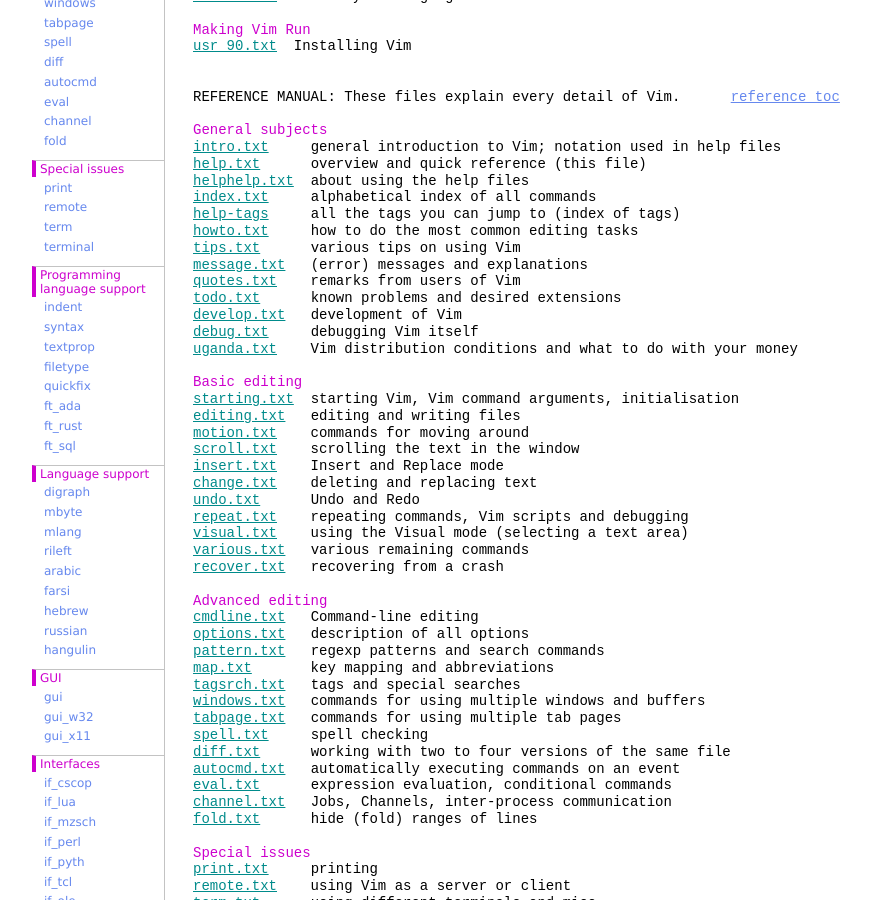
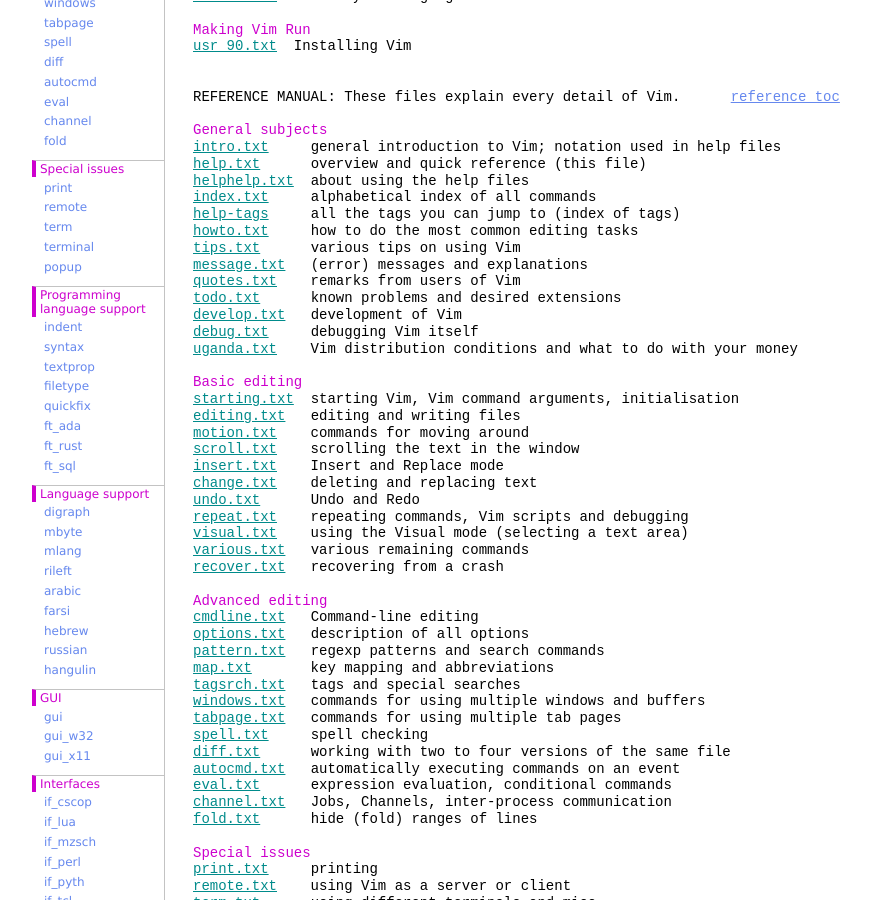
Before and after one commit to vim-jp/vimdoc-en, a Jekyll site: the page built from index.html, in a window 1280 px wide and 900 px high, scrolled down 1710 px. Shown: the whole window, without its empty margins (208-1079 px from the left). Built offline with Jekyll 4.4.1, drawn with Linux system fonts in a browser that asks for light colours; nearby versions of some CDN libraries; comment, search, counter and statistics services are not loaded.

Commit message:
Update sidebar
Add popup.txt.

```diff
--- a/_layouts/vimdoc.html
+++ b/_layouts/vimdoc.html
@@ -164,6 +164,7 @@
 <li><a href="remote.html">remote</a></li>
 <li><a href="term.html">term</a></li>
 <li><a href="terminal.html">terminal</a></li>
+<li><a href="popup.html">popup</a></li>
 </ul></dd>
 
 <dt>Programming language support</dt>
```
